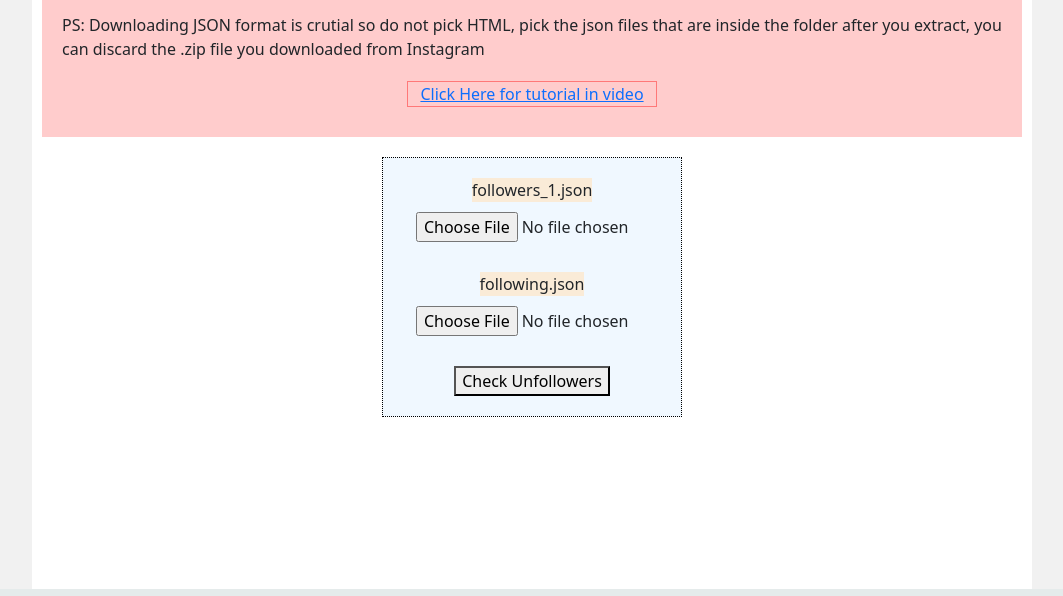
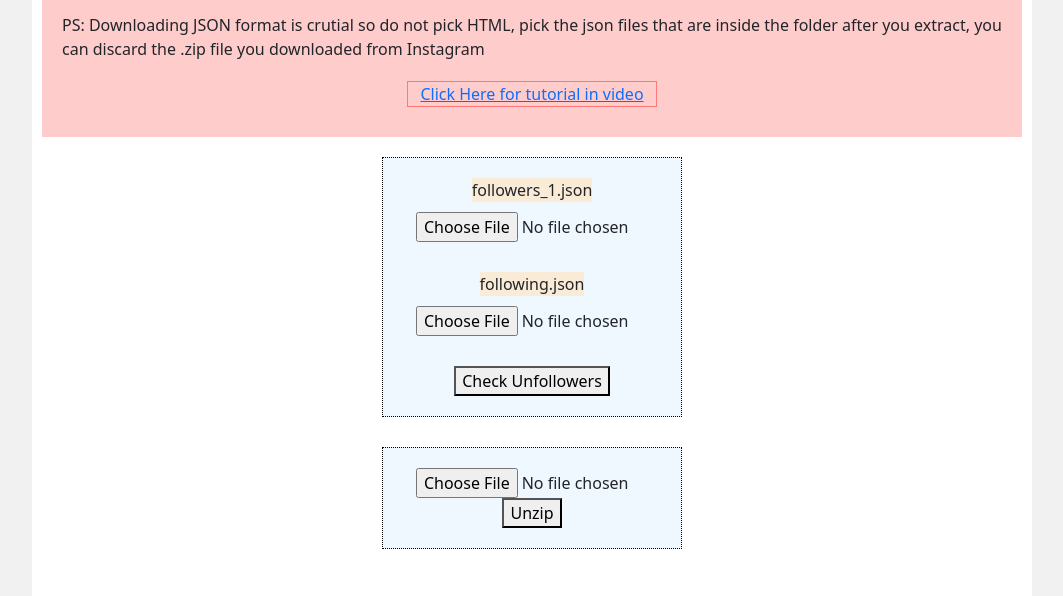
Before and after one commit to giordanobruno01/Unfollower_Instagram_Website, a website: page index.html in a window 1280 px wide. Shown: the part 510-1106 px from the top of the page, without its empty margins (108-1171 px from the left). Drawn offline with nearby package versions, Linux system fonts and the light colour scheme.

Commit message:
creating unzip function

```diff
--- a/index.html
+++ b/index.html
@@ -91,7 +91,13 @@
             <button onclick="compare()">Check Unfollowers</button>
 
         </div>
-
+        <div id="fileUpload">
+            <input type="file" id="zipFileInput" onchange="unzip(this.files)">
+            <button id="unzipButton">Unzip</button>
+            <!-- <label for="zipFile">zip file</label>
+            <input type="file" id="zipFile" name="zipFile" onchange="checkExt(event)">
+            <button onclick="extractZip()">Unzip and Check Unfollowers</button> -->
+        </div>
         <!-- <a href="google.com" id="test"target="_blank" onclick="test()">click test</a> -->
 
         <div id="result-box">
@@ -106,6 +112,7 @@
         <script src="https://cdn.jsdelivr.net/npm/bootstrap@5.3.0/dist/js/bootstrap.bundle.min.js"
             integrity="sha384-geWF76RCwLtnZ8qwWowPQNguL3RmwHVBC9FhGdlKrxdiJJigb/j/68SIy3Te4Bkz"
             crossorigin="anonymous"></script>
+        <script src="https://cdnjs.cloudflare.com/ajax/libs/jszip/3.6.0/jszip.min.js"></script>;
     </main>
     <footer>
         <div>
--- /dev/null
+++ b/package.json
@@ -0,0 +1,5 @@
+{
+  "dependencies": {
+    "jszip": "^3.10.1"
+  }
+}
--- a/script.js
+++ b/script.js
@@ -7,13 +7,35 @@ var followersLink = [];
 var followersLength;
 var followingLength;
 
-// function test(val){
-//   // const text = document.getElementById("test").textContent;
-//   // console.log(text);
-//   document.getElementById("test").textContent = "";
-//   document.getElementById("test").tagName = "";
-//   console.log();
-// }
+function unzip(files) {
+  var file = files[0];
+
+  var reader = new FileReader();
+  reader.onload = function (event) {
+    var zip = new JSZip();
+    zip.loadAsync(event.target.result).then(function (zip) {
+      var filePromises = [];
+
+      Object.keys(zip.files).forEach(function (filename) {
+        var file = zip.files[filename];
+        console.log(filename.split("/")[1])
+
+        if (!file.dir) {
+          filePromises.push(
+            file.async("blob").then(function (blob) {
+              var a = document.createElement("a");
+              a.href = window.URL.createObjectURL(blob);
+              a.download = filename;
+              // a.click();
+
+            })
+          );
+        }
+      });
+    });
+  };
+  reader.readAsArrayBuffer(file);
+}
 
 function checkExt(event) {
   const file = event.target.files[0];
@@ -45,7 +67,6 @@ function checkExt(event) {
     readJsonFile(file)
       .then((jsonData) => {
         if (file["name"] == "followers_1.json") {
-
           followMe = jsonData;
           followersLength = followMe.length;
           for (let index = 0; index < followersLength; index++) {
@@ -54,7 +75,6 @@ function checkExt(event) {
           }
         }
         if (file["name"] == "following.json") {
-
           iFollow = jsonData;
           followingLength = iFollow.relationships_following.length;
           for (let index = 0; index < followingLength; index++) {
@@ -91,26 +111,6 @@ const readJsonFile = (file) => {
   });
 };
 
-// function extraction() {
-
-// followingLength = iFollow.relationships_following.length;
-// followersLength = followMe.length;
-
-// for (let index = 0; index < followingLength; index++) {
-//   following.push(
-//     iFollow.relationships_following[index].string_list_data[0].value
-//   );
-
-//   followingLink.push(
-//     iFollow.relationships_following[index].string_list_data[0].href
-//   );
-// }
-// for (let index = 0; index < followersLength; index++) {
-//   followers.push(followMe[index].string_list_data[0].value);
-//   followersLink.push(followMe[index].string_list_data[0].href);
-//   }
-// }
-
 function fileIncorrect() {
   const fileName1 = document.getElementById("followers");
   const fileName2 = document.getElementById("following");
@@ -131,11 +131,7 @@ function compare() {
       "The files are not correct, one needs to be <strong>following.json</strong> and the other <strong>followers_1.json</strong>, both cannot have the same name<br>if the error persist try to download again from Instagram";
     return;
   }
-  // for (let index = 0; index < notFollowingBack.length; index++) {
-  //   document.getElementById("unfollowers-list").innerHTML = notFollowingBack[index];
-  //   document.getElementById("unfollowers-list-link").innerHTML = notFollowingBackLink[index];
 
-  // }
   var l1 = "";
   var l2 = "";
 
@@ -147,7 +143,6 @@ function compare() {
     console.log(index, " ", notFollowingBack[index]);
     l1 =
       l1 +
-
       `<a href= ${notFollowingBackLink[index]} target= "_blank">
         ${notFollowingBack[index]}</a> <br>`;
   }
@@ -174,7 +169,4 @@ function compare() {
   document.getElementById("unfollowers-listLeft").innerHTML = l1;
   document.getElementById("unfollowers-listRight").innerHTML = l2;
   document.getElementById("final").innerHTML = d;
-
-  // document.getElementById("unfollowers-list").innerHTML =
-  //   '<button type="button" onClick="window.location.reload()">Reload</button>';
 }
```
Also changed, not shown: 2 other files.
